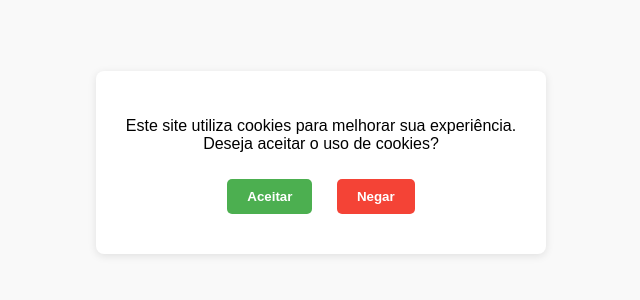
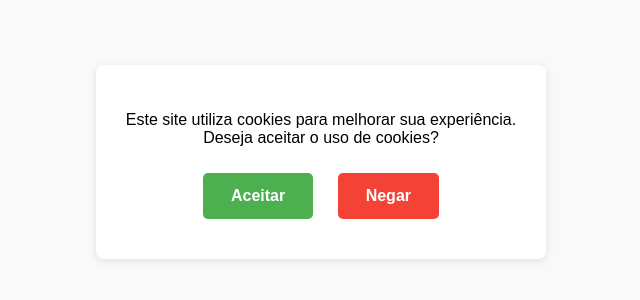
Before and after one commit to dovigue3105/pgmeidasonline, a plain HTML site: page index.html in a window 1280 px wide. Shown: the part 246-546 px from the top of the page, without its empty margins (319-959 px from the left). Drawn offline with Linux system fonts and the light colour scheme.

Commit message:
Update index.html

```diff
--- a/index.html
+++ b/index.html
@@ -21,12 +21,13 @@
       text-align: center;
     }
     .btn {
-      padding: 10px 20px;
+      padding: 14px 28px; /* Botões maiores */
       margin: 10px;
       border: none;
       border-radius: 5px;
       color: #fff;
       font-weight: bold;
+      font-size: 16px;
       cursor: pointer;
     }
     .btn-aceitar {
```
